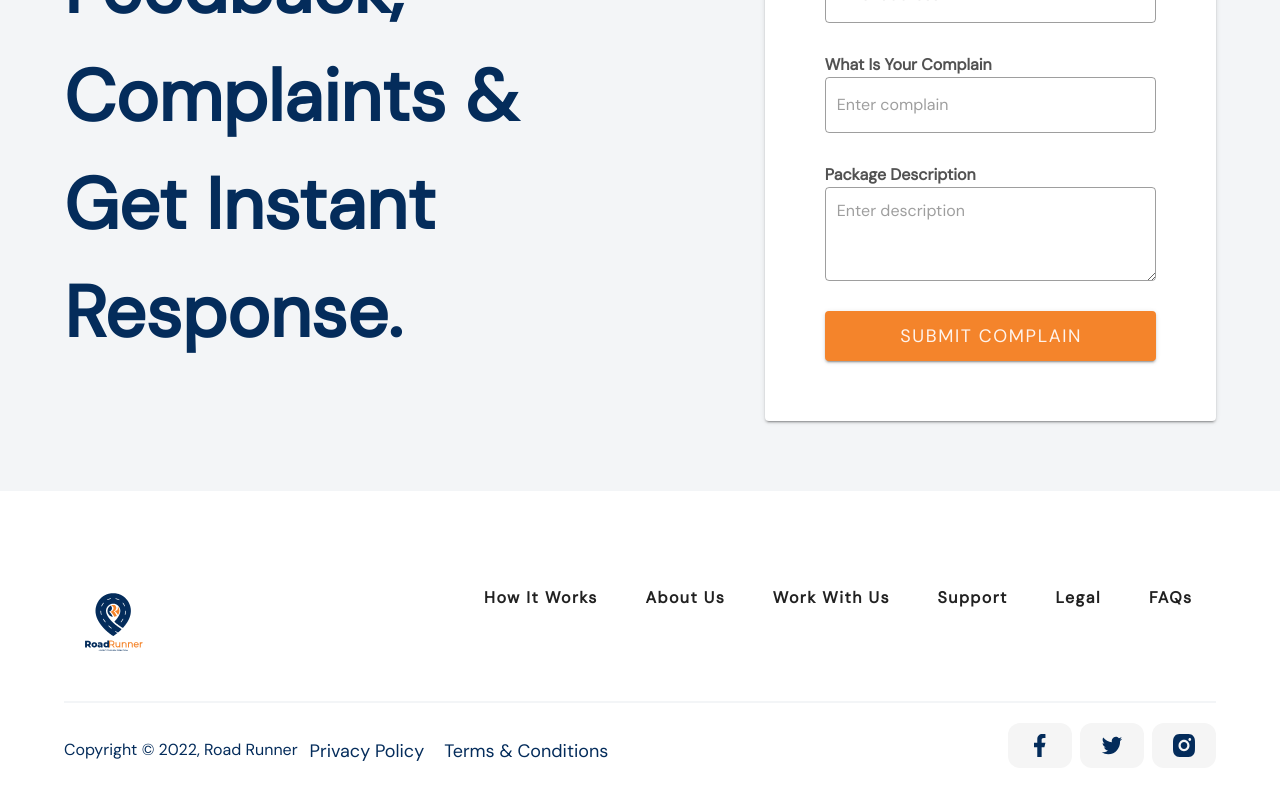
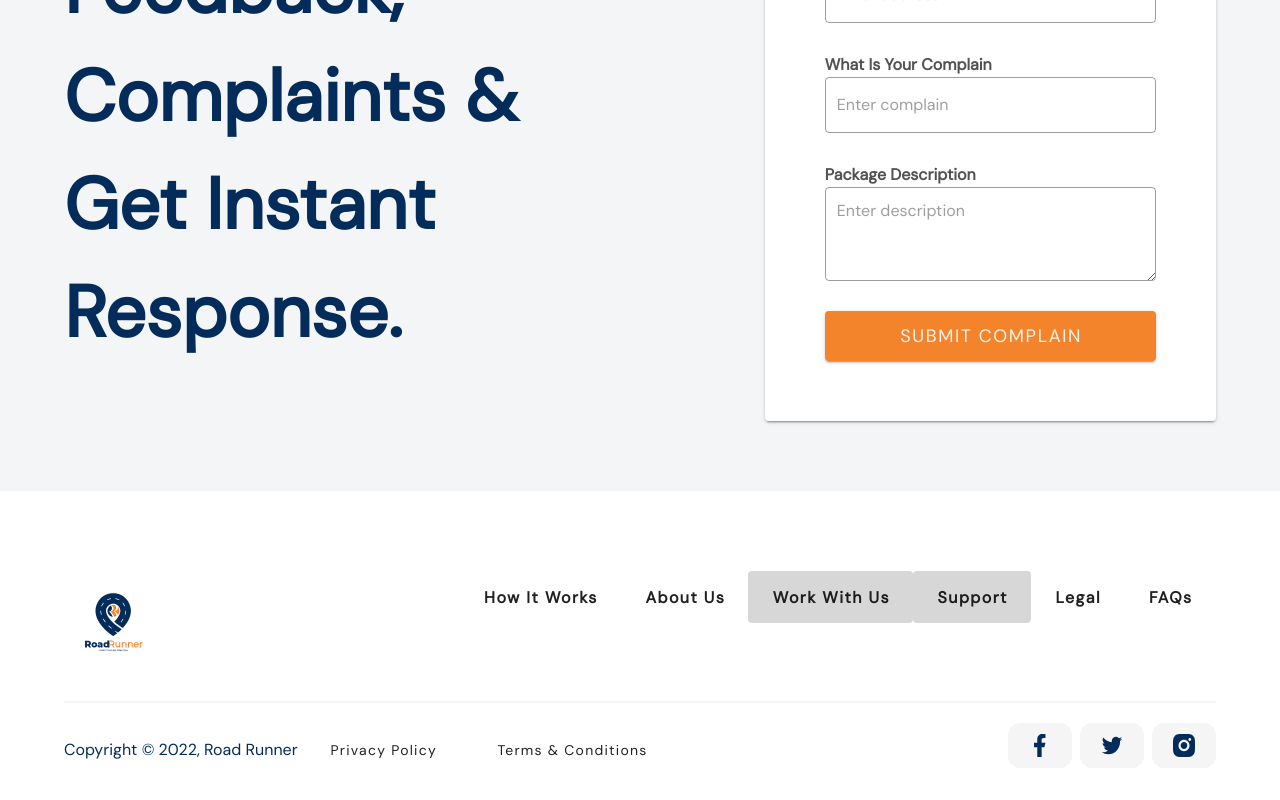
Before and after one commit to sadeeqdev/roadrunner-landing-page, a Vue app: page /contactus in a window 1280 px wide. Shown: the part 1088-1888 px from the top of the page. Built offline with nearby package versions, Linux system fonts and the light colour scheme.

Commit message:
Added navbar links

```diff
--- a/src/components/Footer.vue
+++ b/src/components/Footer.vue
@@ -5,22 +5,22 @@
             <img style="width: 98px; height:98px; padding-top: 10px;" src="../assets/img/Roadrunner-Logo.svg">
             <v-spacer></v-spacer>
             <div class="d-flex flex-wrap flex-xs-column flex-row justify-sm-end">
-                <v-btn class="navbar-buttons" x-large text>
+                <v-btn class="navbar-buttons" x-large text link to="/howitworks">
                     How it works
                 </v-btn>
-                <v-btn class="navbar-buttons" x-large text>
+                <v-btn class="navbar-buttons" x-large text link to="/about">
                     About Us
                 </v-btn>
-                <v-btn class="navbar-buttons" x-large text>
+                <v-btn class="navbar-buttons" x-large text link to="/contactus">
                     Work With Us
                 </v-btn>
-                <v-btn class="navbar-buttons" x-large text>
+                <v-btn class="navbar-buttons" x-large text link to="/contactus">
                     Support
                 </v-btn>
-                <v-btn class="navbar-buttons" x-large text>
+                <v-btn class="navbar-buttons" x-large text link to="/termsandconditions">
                     Legal
                 </v-btn>
-                <v-btn class="navbar-buttons" x-large text>
+                <v-btn class="navbar-buttons" x-large text link to="/faqs">
                     FAQs
                 </v-btn>
             </div>
@@ -29,13 +29,14 @@
             <p style="font-weight: 400; color:#042C5B; margin-top: 15px;" class="mr-3">
                 Copyright © 2022, Road Runner
             </p>
-            <p class="navbar-buttons" style="font-weight: 500; margin-top: 15px; margin-right:20px; cursor:pointer"
-                x-large text>
+            <v-btn class="navbar-buttons" link to="/privacypolicy"
+                style="font-weight: 500; margin-top: 5px; margin-right:20px; cursor:pointer" large text>
                 Privacy Policy
-            </p>
-            <p class="navbar-buttons" style="font-weight: 500;  margin-top: 15px; cursor:pointer" x-large text>
+            </v-btn>
+            <v-btn class="navbar-buttons" link to="/termsandconditions"
+                style="font-weight: 500;  margin-top: 5px; cursor:pointer" large text>
                 Terms & Conditions
-            </p>
+            </v-btn>
             <v-spacer></v-spacer>
             <div class="d-flex flex-row">
                 <v-btn width="45px" height="45px" elevation="0"
--- a/src/components/Navbar.vue
+++ b/src/components/Navbar.vue
@@ -9,7 +9,7 @@
                     <v-icon>mdi-menu</v-icon>
                 </v-btn>
                 <div class="navbar-buttons mt-4 d-none d-md-flex">
-                    <v-btn @click="$router.push('/howitworks')" x-large text>
+                    <v-btn x-large text link to="/howitworks">
                         How it works
                     </v-btn>
                     <v-menu rounded offset-y>
@@ -27,20 +27,19 @@
                             </v-list-item>
                         </v-list>
                     </v-menu>
-                    <v-btn @click="$router.push('/finance')" x-large text>
+                    <v-btn x-large text link to="/finance">
                         Finance
                     </v-btn>
-                    <v-btn @click="$router.push('/faqs')" x-large text>
+                    <v-btn @click="$router.push('/faqs')" x-large text link to="/faqs">
                         FAQs
                     </v-btn>
-                    <v-btn @click="$router.push('/signup')" color="#042C5B"
+                    <v-btn color="#042C5B" link to="/signup"
                         style="margin-right:20px; border: 2px solid #042C5B; font-weight: 500; width:160px;" x-large
                         outlined>
                         Log In
                     </v-btn>
 
-                    <v-btn @click="$router.push('/signup')" color="#042C5B"
-                        style="color:white; font-weight: 500; width:160px" x-large>
+                    <v-btn color="#042C5B" link to="/signup" style="color:white; font-weight: 500; width:160px" x-large>
                         Sign Up
                     </v-btn>
                 </div>
@@ -101,7 +100,7 @@
                         </v-list-item-icon>
                         <v-list-item-title>Login</v-list-item-title>
                     </v-list-item>
-                    <v-list-item link to="signup">
+                    <v-list-item link to="/signup">
                         <v-list-item-icon>
                             <v-icon color="#042C5B">
                                 mdi-arrow-right-thin
```
